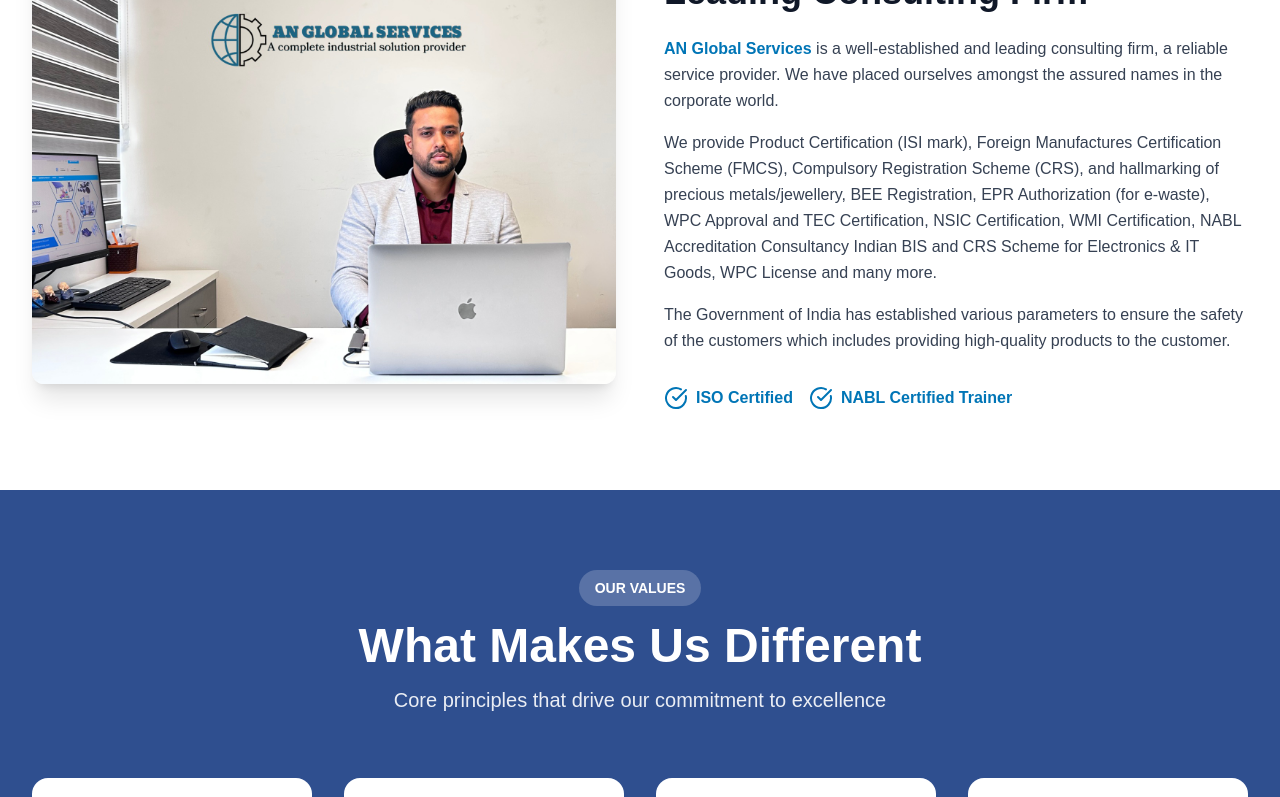
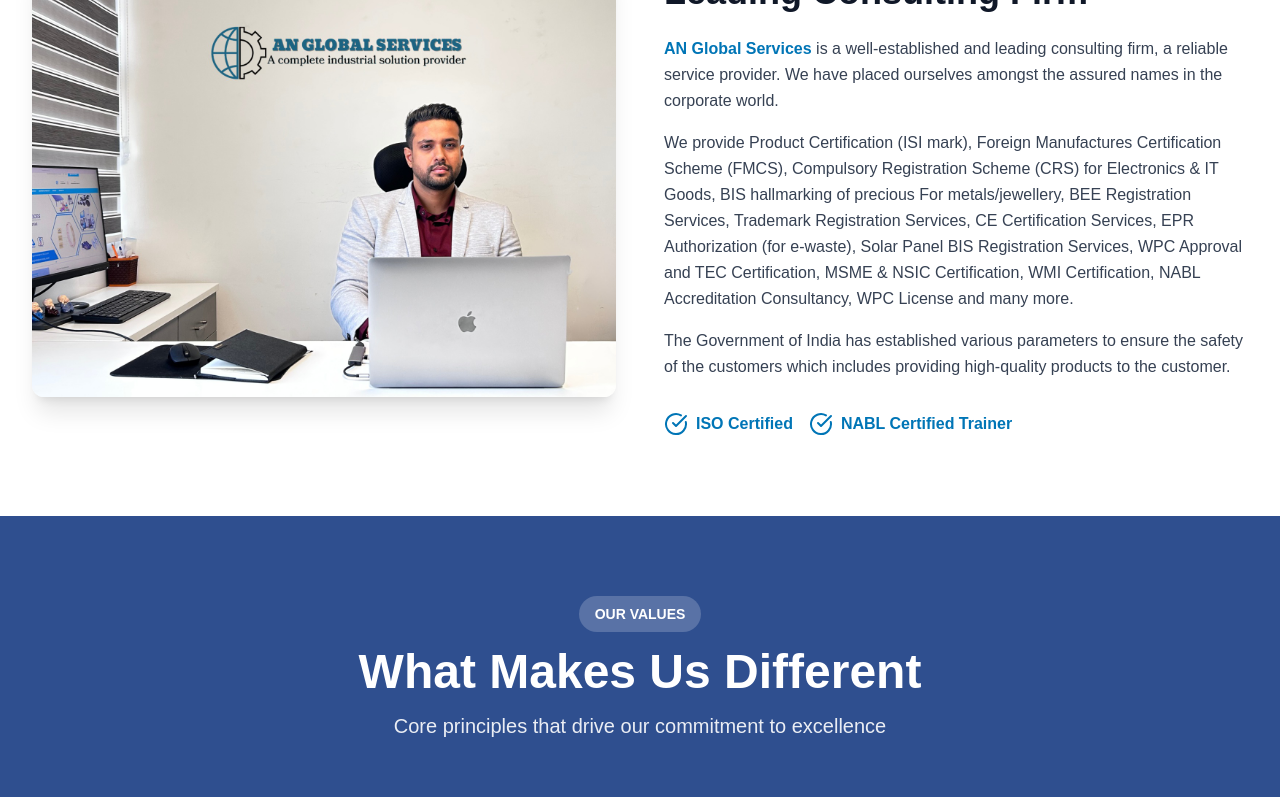
Before and after one commit to anglobaltech/anglobalservices, a Next.js app: page /aboutus in a window 1280 px wide. Shown: the part 777-1574 px from the top of the page. Built offline with nearby package versions, Linux system fonts and the light colour scheme.

Commit message:
some ui data update

```diff
--- a/app/aboutus/page.jsx
+++ b/app/aboutus/page.jsx
@@ -145,11 +145,12 @@ export default function AboutPage() {
               <p>
                 We provide Product Certification (ISI mark), Foreign
                 Manufactures Certification Scheme (FMCS), Compulsory
-                Registration Scheme (CRS), and hallmarking of precious
-                metals/jewellery, BEE Registration, EPR Authorization (for
-                e-waste), WPC Approval and TEC Certification, NSIC
-                Certification, WMI Certification, NABL Accreditation Consultancy
-                Indian BIS and CRS Scheme for Electronics & IT Goods, WPC
+                Registration Scheme (CRS) for Electronics & IT Goods,
+                 BIS hallmarking of precious For
+                metals/jewellery, BEE Registration Services, Trademark Registration Services,
+                CE Certification Services,  EPR Authorization (for
+                e-waste), Solar Panel BIS Registration Services, WPC Approval and TEC Certification, MSME & NSIC
+                Certification, WMI Certification, NABL Accreditation Consultancy, WPC
                 License and many more.
               </p>
               <p>
--- a/data/services.js
+++ b/data/services.js
@@ -8,7 +8,7 @@ export const servicesMenu = [
         root: true,
       },
       { name: "BIS ISI MARK FOR FMCS", slug: "FMCS_services", root: true },
-      { name: "BIS HALLMARK CERTIFICATE", slug: "hallmarking", root: true },
+      { name: "BIS HALLMARK CERTIFICATION", slug: "hallmarking", root: true },
       {
         name: "NABL CERTIFICATION SERVICES",
         slug: "nabl_services",
```
Also changed, not shown: public/service/shoes.jfif (added), public/service/shoes1.jpg (added).
